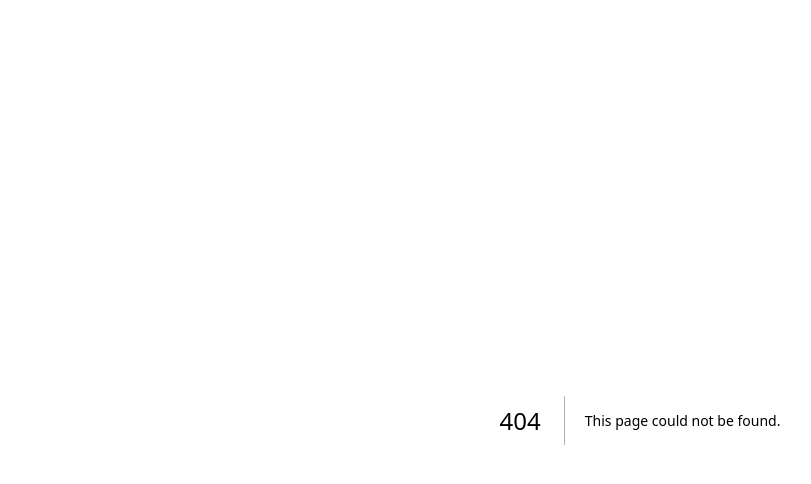
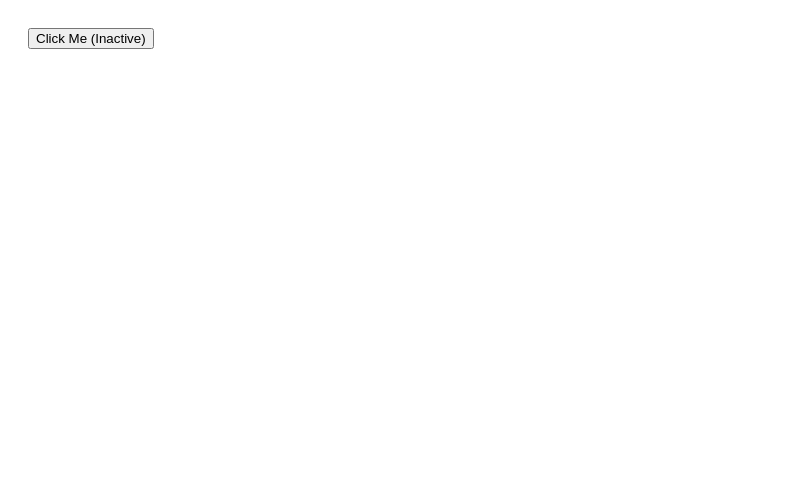
Before and after one commit to BKWLD/next-poc, a Next.js app: page /styling in a window 1280 px wide. Before the commit this address had no page. Shown: the top 484 px of the page, without its empty margins (0-811 px from the left). Built offline with nearby package versions, Linux system fonts and the light colour scheme.

Commit message:
Make a simple component to style

```diff
--- /dev/null
+++ b/components/ToggleButton.js
@@ -0,0 +1,14 @@
+import { useState } from 'react';
+
+export default function ToggleButton() {
+
+  // Setup toggle state
+  const [isActive, setActive] = useState(false)
+
+  // Render template
+  return (
+    <button onClick={ () => setActive(!isActive) }>
+      Click Me ({ isActive ? 'Artice' : 'Inactive' })
+    </button>
+  )
+}
--- /dev/null
+++ b/pages/styling.js
@@ -0,0 +1,5 @@
+import ToggleButton from '@/components/ToggleButton'
+
+export default function testing() {
+  return <ToggleButton />
+}
```
